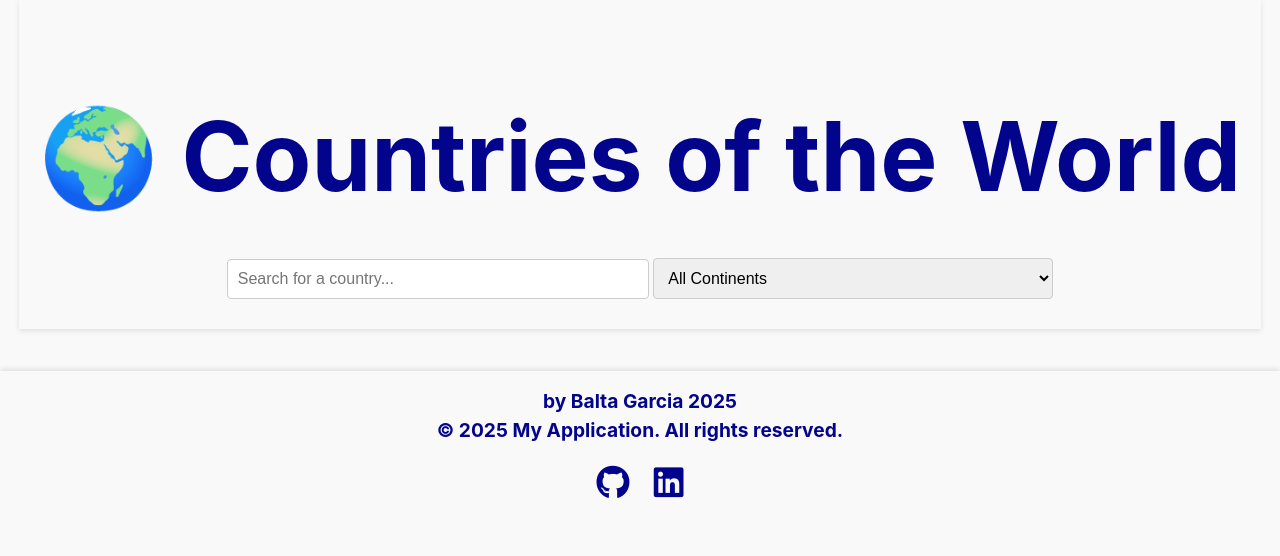
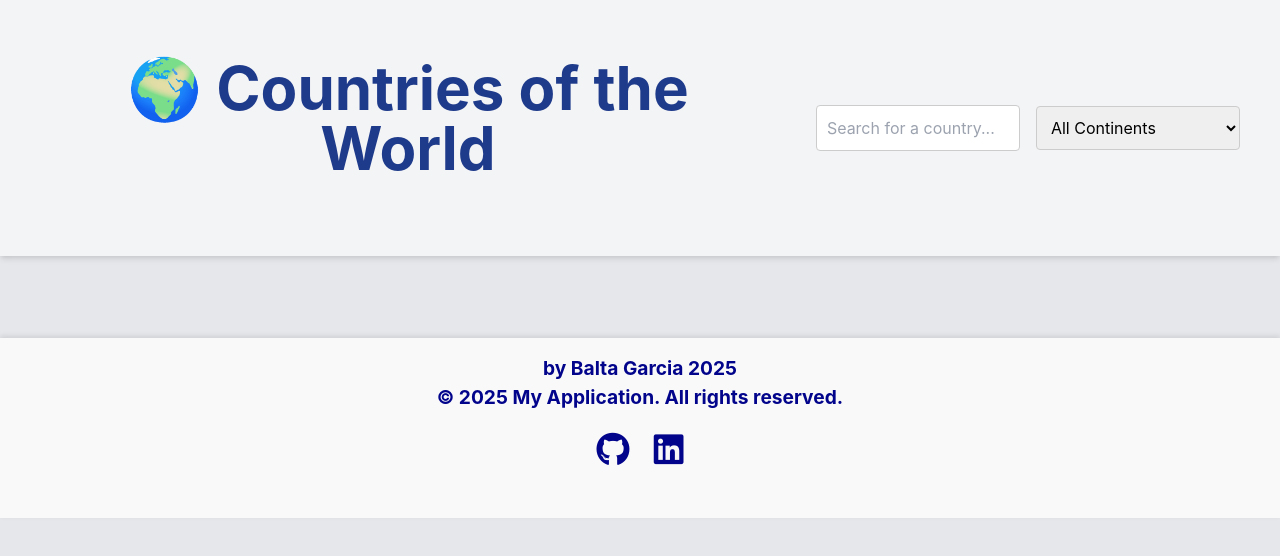
Before and after one commit to BALTASARGD/DCI_SPA_find_countries-app, a website built with Vite: page DCI_SPA_find_countries-app/index.html in a window 1280 px wide. Built offline with nearby package versions, Linux system fonts and the light colour scheme; no server answers.

Commit message:
Refactor index.html: improve layout with Tailwind CSS, enhance header and footer styles

```diff
--- a/DCI_SPA_find_countries-app/index.html
+++ b/DCI_SPA_find_countries-app/index.html
@@ -3,22 +3,19 @@
 <head>
     <meta charset="UTF-8" />
     <meta name="viewport" content="width=device-width, initial-scale=1.0" />
-    <title>Country List</title>
+    <title>🌍 Country List</title>
     <link rel="icon" href="./public/favicon.ico" type="image/x-icon" />
-
     <script type="module" src="/src/main.ts"></script>
-    <link rel="stylesheet" href="/style.css" />
-    <link
-      rel="stylesheet"
-      href="https://cdnjs.cloudflare.com/ajax/libs/font-awesome/6.0.0-beta3/css/all.min.css"
-    />
+    <link href="https://cdn.jsdelivr.net/npm/tailwindcss@2.2.19/dist/tailwind.min.css" rel="stylesheet" />
+    <link rel="stylesheet" href="/src/style.css" />
+    <link rel="stylesheet" href="https://cdnjs.cloudflare.com/ajax/libs/font-awesome/6.0.0-beta3/css/all.min.css" />
 </head>
-  <body>
-    <header>
-      <h1>🌍 Countries of the World</h1>
-      <div class="search-container">
-        <input type="text" id="search" placeholder="Search for a country..." />
-        <select id="continent-filter">
+<body class="bg-gray-200">
+    <header class="top-0 left-0 w-full flex flex-col items-center justify-center gap-4 p-5 bg-gray-100 shadow-md z-50 h-64 md:flex-row md:gap-10 md:p-10">
+        <h1 class="text-4xl text-blue-900 font-bold md:text-6xl">🌍 Countries of the World</h1>
+        <div class="search-container flex flex-col items-center gap-2 md:flex-row md:gap-4">
+            <input type="text" id="search" placeholder="Search for a country..." class="p-2 border rounded w-full md:w-auto" />
+            <select id="continent-filter" class="p-2 border rounded w-full md:w-auto">
                 <option value="">All Continents</option>
                 <option value="Africa">Africa</option>
                 <option value="Americas">Americas</option>
@@ -28,16 +25,14 @@
             </select>
         </div>
     </header>
-    <div id="countries-container"></div>
-    <footer>
+    <div id="countries-container" class="p-5 grid grid-cols-1 sm:grid-cols-2 md:grid-cols-3 lg:grid-cols-4 gap-5"></div>
+    <footer class="w-full mt-10 text-center">
         <p>by Balta Garcia 2025</p>
-      <p>&copy; 2025 My Application. All rights reserved.</p><a href="https://github.com/your-github-username" target="_blank">
+        <p>&copy; 2025 My Application. All rights reserved.</p>
+        <a href="https://github.com/your-github-username" target="_blank">
             <i class="fab fa-github"></i>
         </a>
-      <a
-        href="https://www.linkedin.com/in/your-linkedin-username/"
-        target="_blank"
-      >
+        <a href="https://www.linkedin.com/in/your-linkedin-username/" target="_blank">
             <i class="fab fa-linkedin"></i>
         </a>
     </footer>
```
Lines whose indentation alone changed are shown as unchanged.
